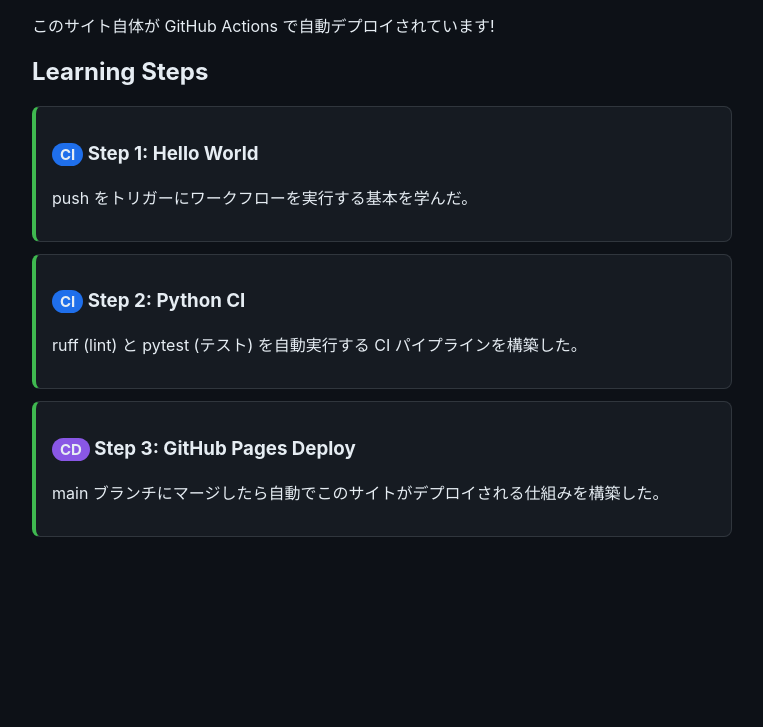
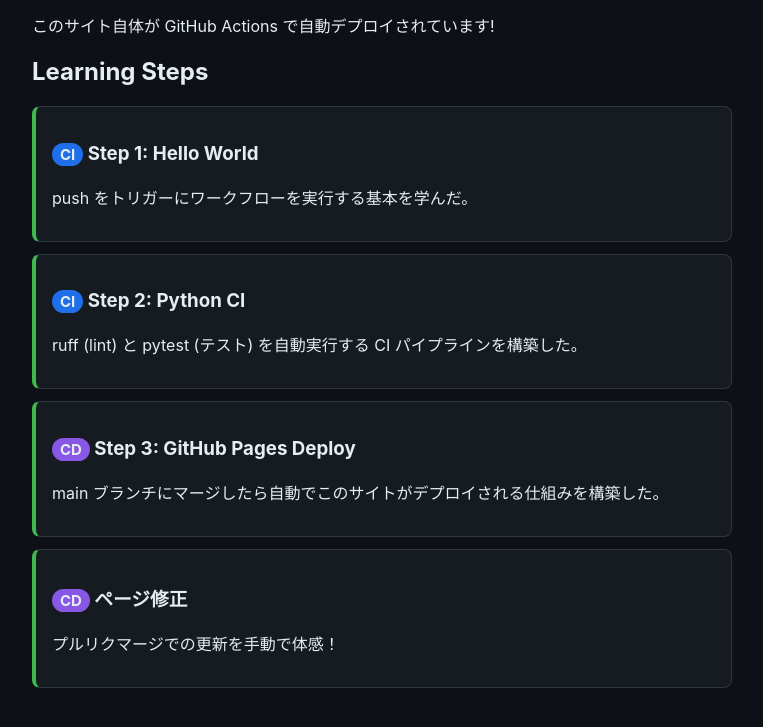
Before and after one commit to tn-ysha/github-actions-handson, a plain HTML site: page docs/index.html in a window 1280 px wide. Shown: the part 147-874 px from the top of the page, without its empty margins (258-1021 px from the left). Before the commit the page ends 800 px from the top, so only its background shows below. Drawn offline with Linux system fonts and the light colour scheme.

Commit message:
Update index.html

```diff
--- a/docs/index.html
+++ b/docs/index.html
@@ -54,5 +54,10 @@
         <h3><span class="badge badge-cd">CD</span> Step 3: GitHub Pages Deploy</h3>
         <p>main ブランチにマージしたら自動でこのサイトがデプロイされる仕組みを構築した。</p>
     </div>
+
+    <div class="step step-done">
+        <h3><span class="badge badge-cd">CD</span> ページ修正</h3>
+        <p>プルリクマージでの更新を手動で体感！</p>
+    </div>
 </body>
 </html>
```
